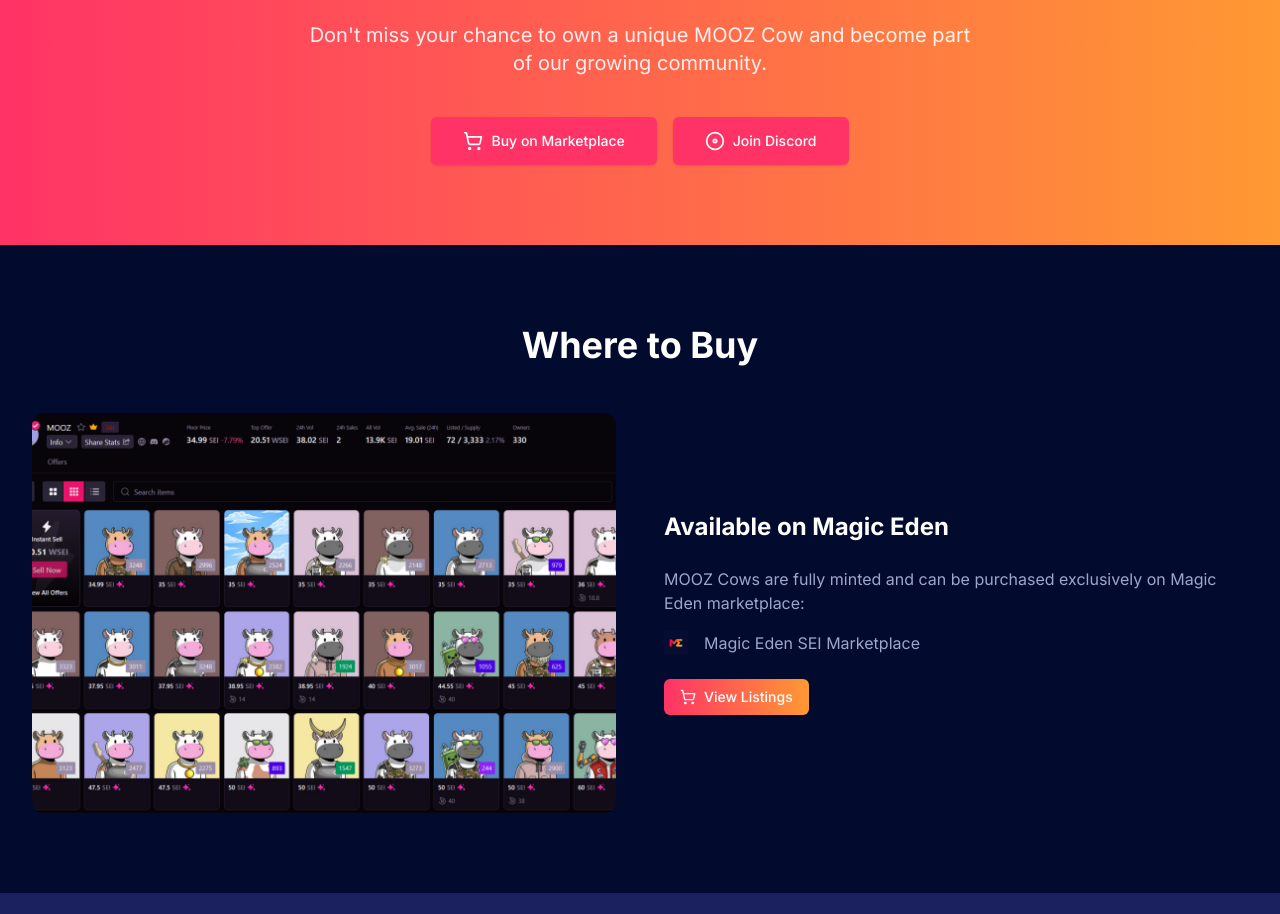
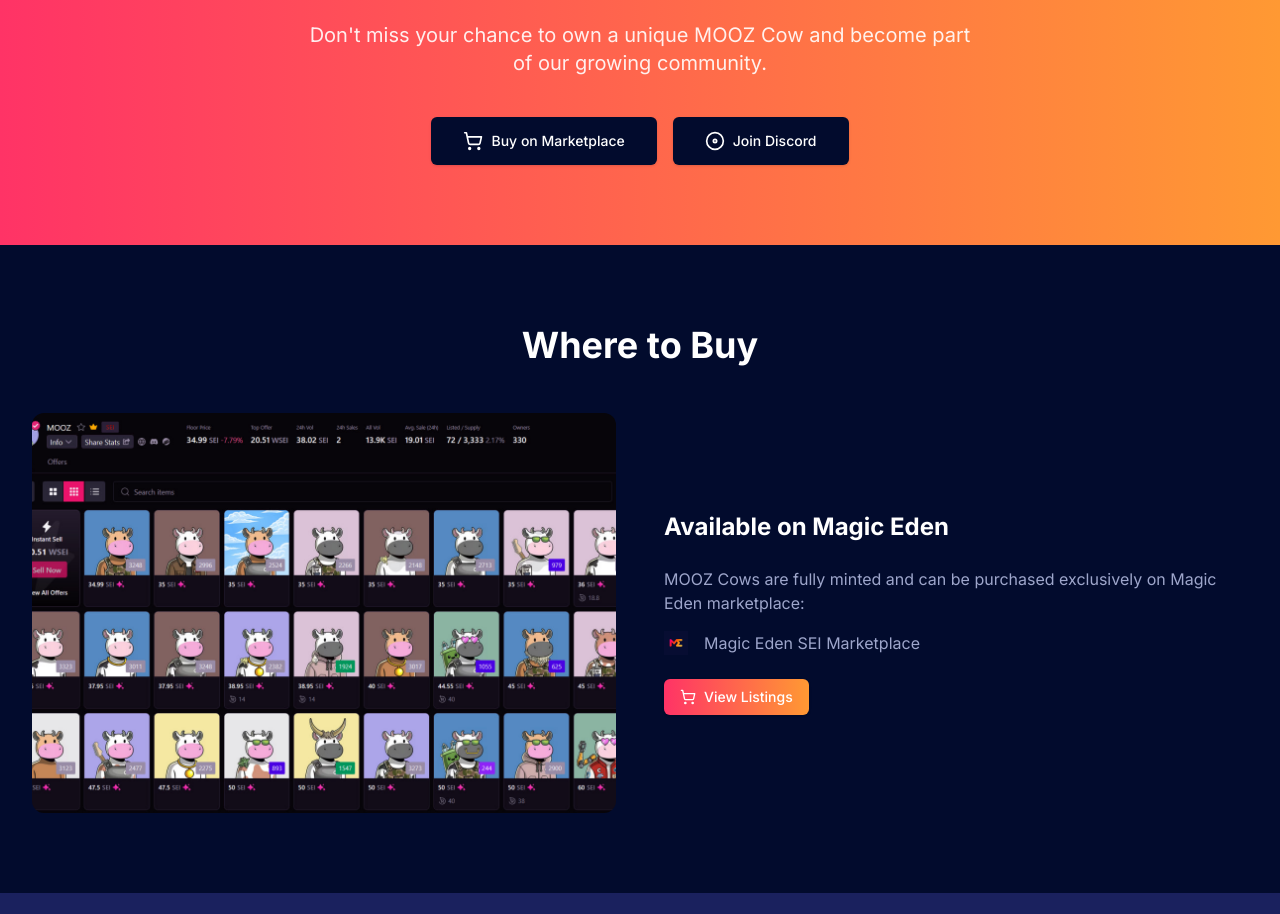
Before and after one commit to jim788e/mooz-website, a Next.js app: page / in a window 1280 px wide. Shown: the part 7832-8746 px from the top of the page. Built offline with nearby package versions, Linux system fonts and the light colour scheme; no server answers.

Commit message:
fix: ensure CTA button colors display correctly in production

```diff
--- a/app/page.tsx
+++ b/app/page.tsx
@@ -469,14 +469,26 @@
                 href="https://magiceden.io/collections/sei/0xce0fee0ac17f37cd66642f0ec8a4675ae7f590dd"
                 target="_blank"
                 rel="noopener noreferrer"
+                className="w-full sm:w-auto"
               >
-                <Button className="bg-[#020B2D] text-white hover:bg-[#1A215E] text-lg px-8 py-6 rounded-lg font-medium">
+                <Button
+                  variant="default"
+                  className="!bg-[#020B2D] hover:!bg-[#1A215E] !text-white w-full sm:w-auto text-lg px-8 py-6 rounded-lg font-medium transition-colors"
+                >
                   <ShoppingCart className="mr-2 h-5 w-5" />
                   Buy on Marketplace
                 </Button>
               </a>
-              <a href="https://discord.com/invite/WWBJYYkYt2" target="_blank" rel="noopener noreferrer">
-                <Button className="bg-[#020B2D] text-white hover:bg-[#1A215E] text-lg px-8 py-6 rounded-lg font-medium">
+              <a
+                href="https://discord.com/invite/WWBJYYkYt2"
+                target="_blank"
+                rel="noopener noreferrer"
+                className="w-full sm:w-auto"
+              >
+                <Button
+                  variant="default"
+                  className="!bg-[#020B2D] hover:!bg-[#1A215E] !text-white w-full sm:w-auto text-lg px-8 py-6 rounded-lg font-medium transition-colors"
+                >
                   <Discord className="mr-2 h-5 w-5" />
                   Join Discord
                 </Button>
```
